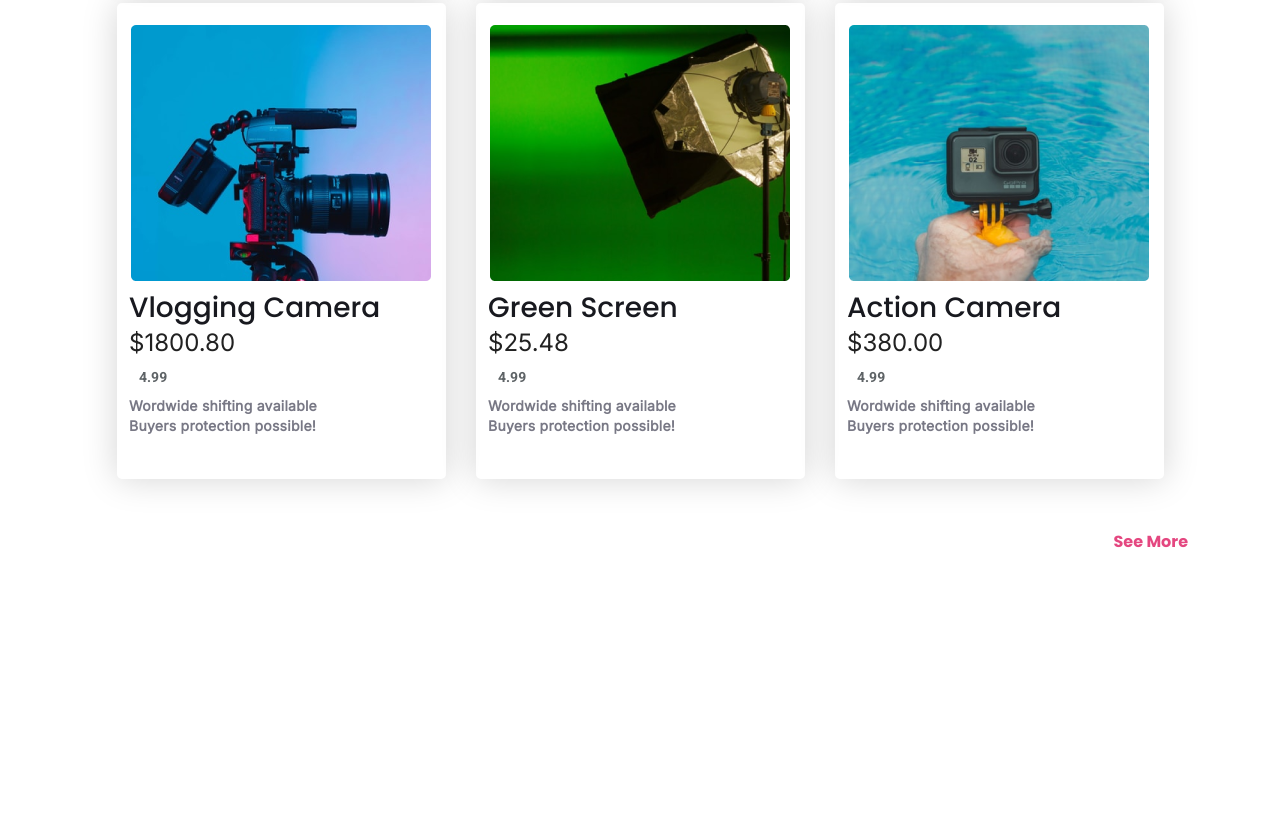
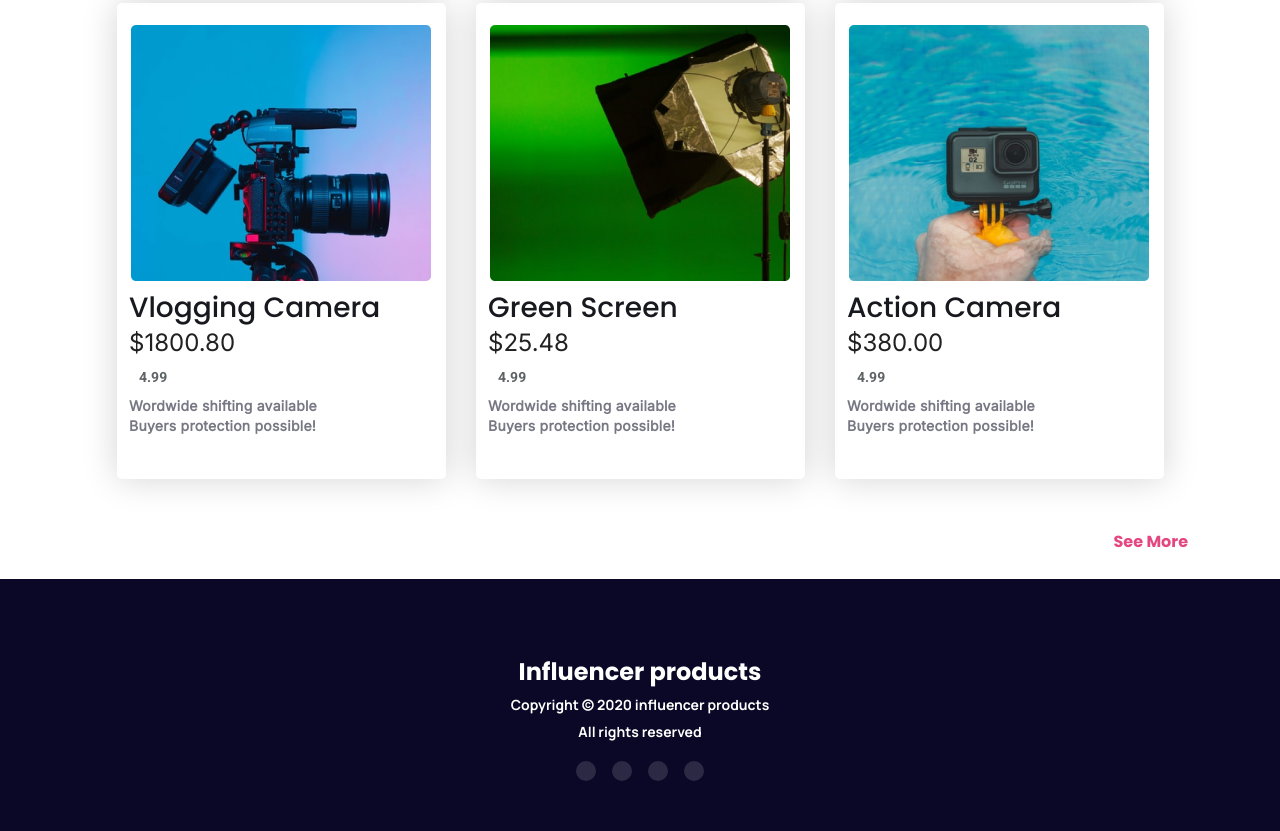
Before and after one commit to saimasiddique/PH_Assignment-02, a plain HTML site: page index.html in a window 1280 px wide. Shown: the part 2045-2876 px from the top of the page. Before the commit the page ends 2699 px from the top, so only its background shows below. Drawn offline with nearby package versions, Linux system fonts and the light colour scheme; no server answers.

Commit message:
third commit

```diff
--- a/index.html
+++ b/index.html
@@ -77,6 +77,7 @@
             </div>
             <hr>
         </section>
+    </header>
 
     <main>
         <!-- Popular Collection -->
@@ -330,15 +331,28 @@
             </div>
 
             <div class="see-more">
-                    <a href=""><span>See More </span> <span class="iconify-inline"
-                            data-icon="akar-icons:arrow-right"></a>
+                <a href=""><span>See More </span> <span class="iconify-inline" data-icon="akar-icons:arrow-right"></a>
             </div>
 
         </section>
 
     </main>
+</body>
+<footer>
+    <div class="section-footer">
+        <h1>Influencer products</h1>
+        <p>Copyright &copy; 2020 influencer products</p>
+        <p>All rights reserved</p>
+        <div class="social-icons">
+            <span class="iconify-inline footer-icon" data-icon="akar-icons:instagram-fill" style="color: white;"></span>
+            <span class="iconify-inline footer-icon" data-icon="la:basketball-ball" style="color: white;"
+                data-rotate="90deg"></span>
+            <span class="iconify-inline footer-icon" data-icon="mdi:twitter" style="color: white;"></span>
+            <span class="iconify-inline footer-icon" data-icon="akar-icons:youtube-fill" style="color: white;"></span>
+        </div>
 
-    </header>
-</body>
+    </div>
+
+</footer>
 
 </html>
--- a/style.css
+++ b/style.css
@@ -2,6 +2,7 @@
 @import url('https://fonts.googleapis.com/css2?family=Poppins:wght@500;600;700&display=swap');
 @import url('https://fonts.googleapis.com/css2?family=Inter&display=swap');
 @import url('https://fonts.googleapis.com/css2?family=Roboto:wght@700&display=swap');
+@import url('https://fonts.googleapis.com/css2?family=Manrope:wght@700&display=swap');
 
 /* Intial margin and padding */
 *{
@@ -333,3 +334,47 @@ hr
     text-underline-offset: 3px;
    transform: scale(1.1);
 }
+
+/* Footer CSS */
+footer{
+    background-color:  #0A0826;
+    color: white;
+}
+.section-footer
+{
+    width: 100%;
+    display: flex;
+    flex-direction: column;
+    justify-content: center;
+    align-items: center;
+}
+.section-footer h1{
+
+    font-weight: bold;
+    font-size: 24px;
+    line-height: 36px;
+    margin-bottom: 3px;
+}
+.section-footer p
+{
+    font-family: 'Manrope', sans-serif;
+    font-weight: bold;
+    font-size: 14px;
+    line-height: 24px;
+    margin-bottom: 3px;
+}
+.social-icons
+{
+    display: grid;
+    grid-template-columns:repeat(4 ,1fr);
+    gap: 16px;
+   margin-top: 14px;
+   margin-bottom: 50px;
+}
+.footer-icon{
+    font-size: 26px;
+    background: rgba(255, 255, 255, 0.137);
+    padding: 10px;
+    border-radius: 50%;
+
+}
```
Lines whose indentation alone changed are shown as unchanged.
